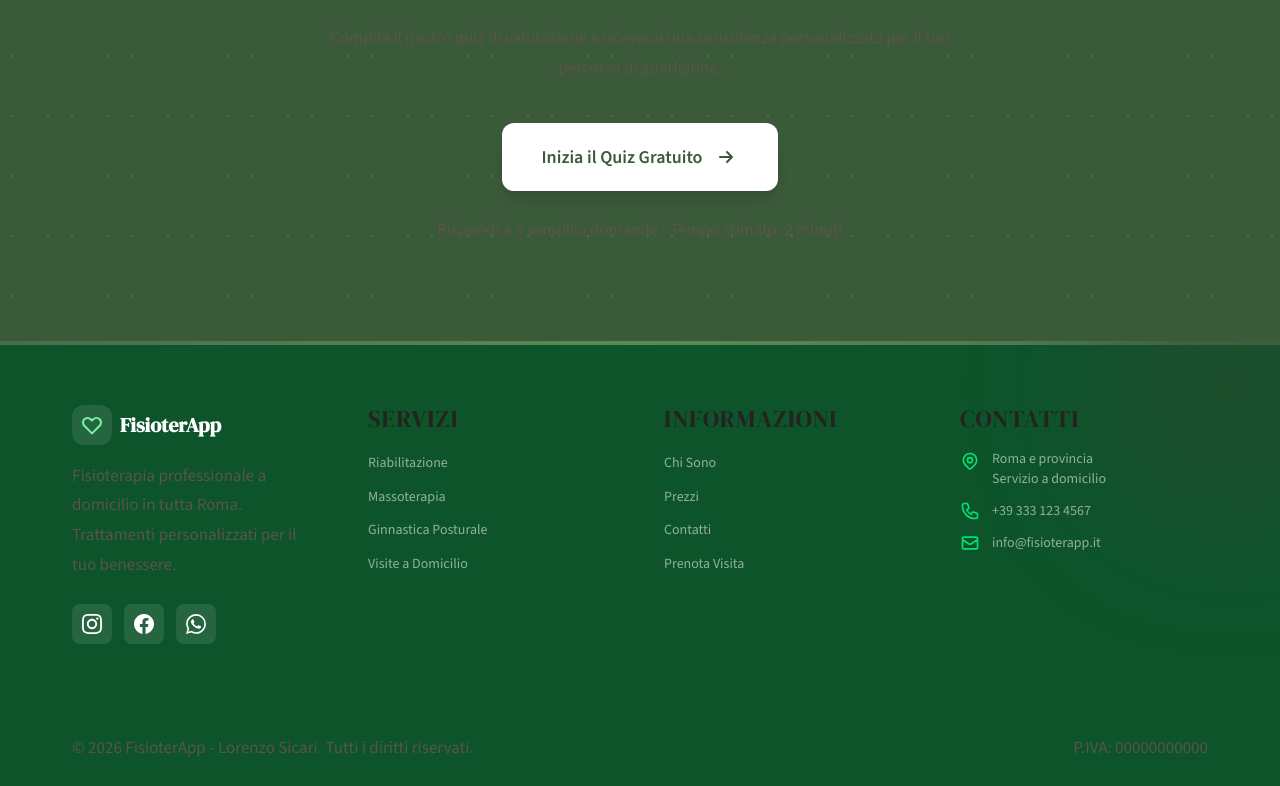
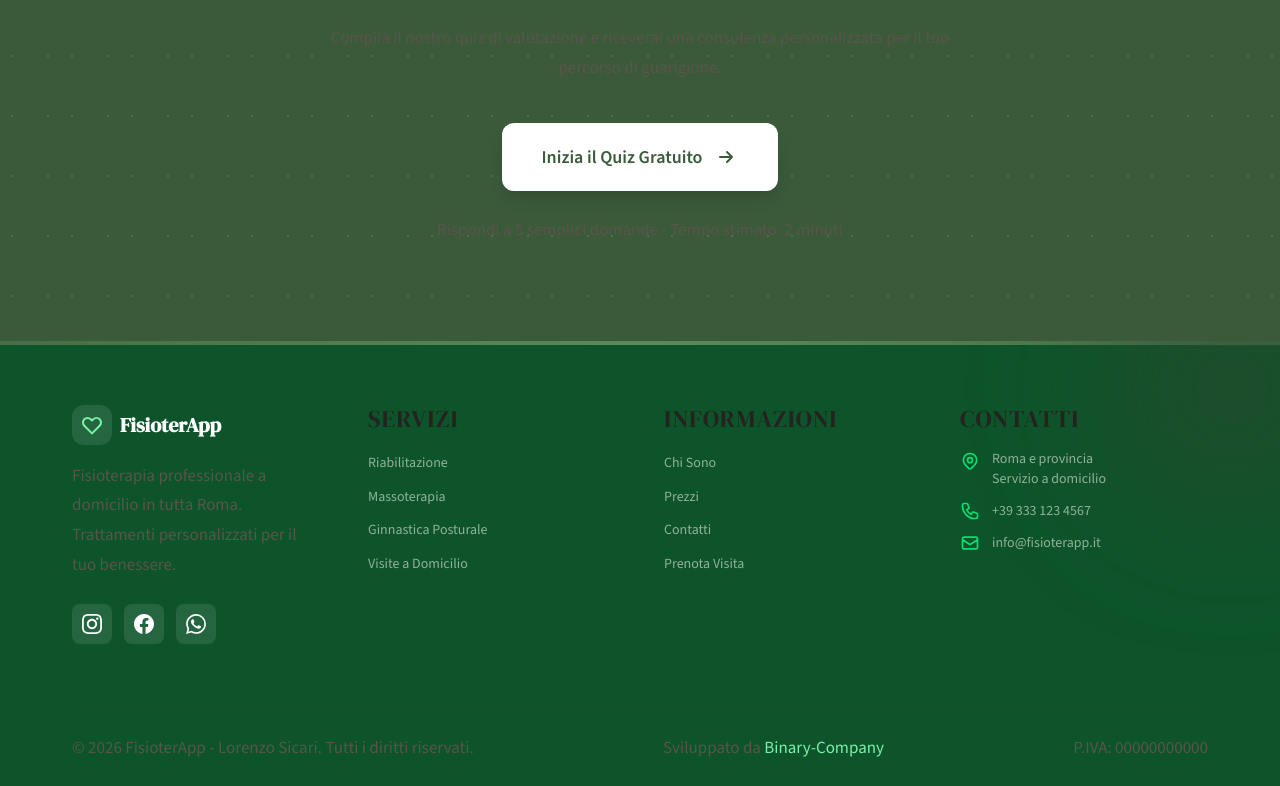
Before and after one commit to itachigoat97/fisioterapp, a Next.js app: page / in a window 1280 px wide. Shown: the part 2403-3189 px from the top of the page. Built offline with nearby package versions, Linux system fonts and the light colour scheme.

Commit message:
feat: aggiunto credito Binary-Company nel footer

```diff
--- a/src/components/layout/Footer.tsx
+++ b/src/components/layout/Footer.tsx
@@ -219,6 +219,17 @@ export default function Footer() {
           <p className="text-green-200/60 text-sm">
             &copy; {currentYear} FisioterApp - Lorenzo Sicari. Tutti i diritti riservati.
           </p>
+          <p className="text-green-200/50 text-xs">
+            Sviluppato da{' '}
+            <a
+              href="https://binary-company.com/"
+              target="_blank"
+              rel="noopener noreferrer"
+              className="text-green-300 hover:text-white transition-colors"
+            >
+              Binary-Company
+            </a>
+          </p>
           <p className="text-green-200/40 text-xs">
             P.IVA: 00000000000
           </p>
```
